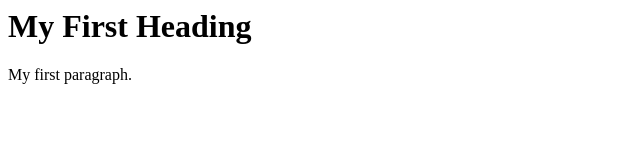
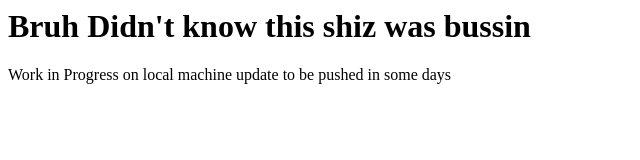
Before and after one commit to TheHamxah/Hamxah.me, a plain HTML site: page index.html in a window 1280 px wide. Shown: the whole page, without its empty margins (0-640 px from the left). Drawn offline with Linux system fonts and the light colour scheme.

Commit message:
Update index.html

```diff
--- a/index.html
+++ b/index.html
@@ -4,8 +4,8 @@
 </head>
 <body>
 
-<h1>My First Heading</h1>
-<p>My first paragraph.</p>
+<h1>Bruh Didn't know this shiz was bussin</h1>
+<p>Work in Progress on local machine update to be pushed in some days</p>
 
 </body>
 </html>
```
